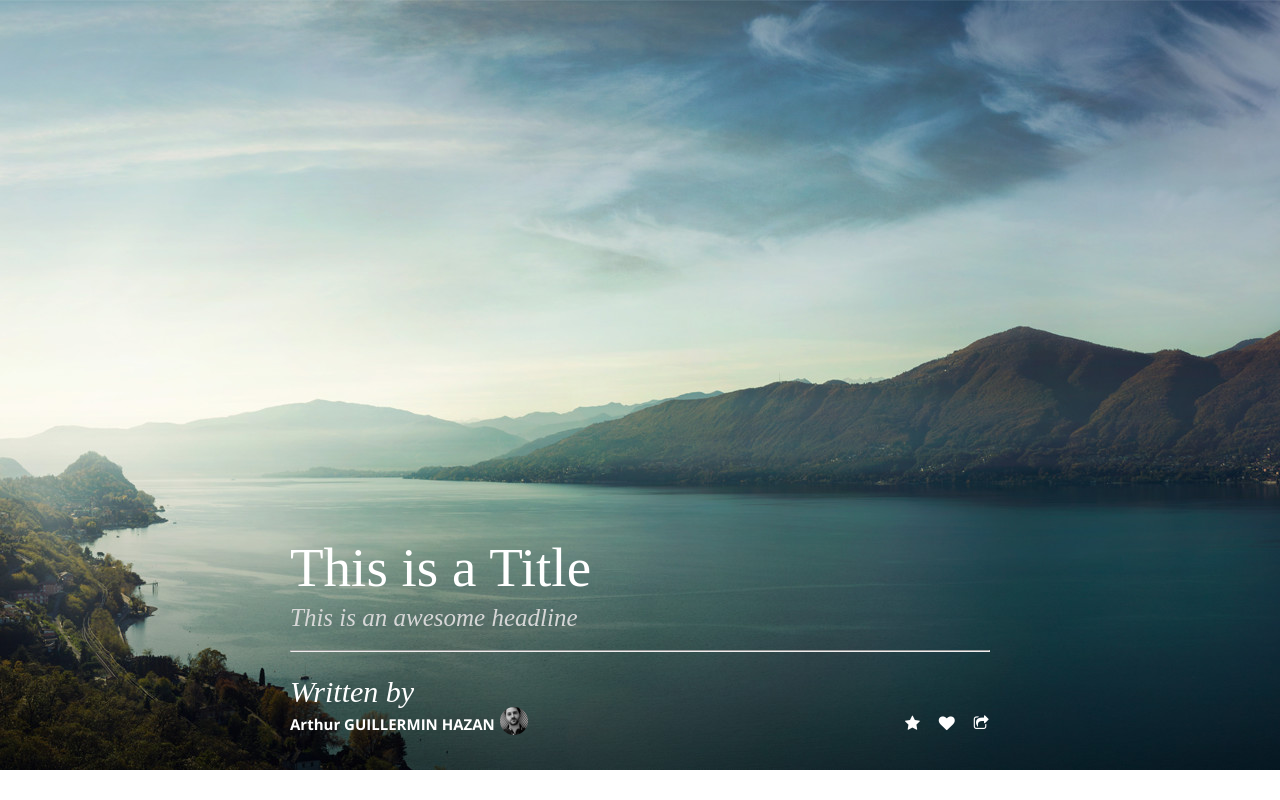
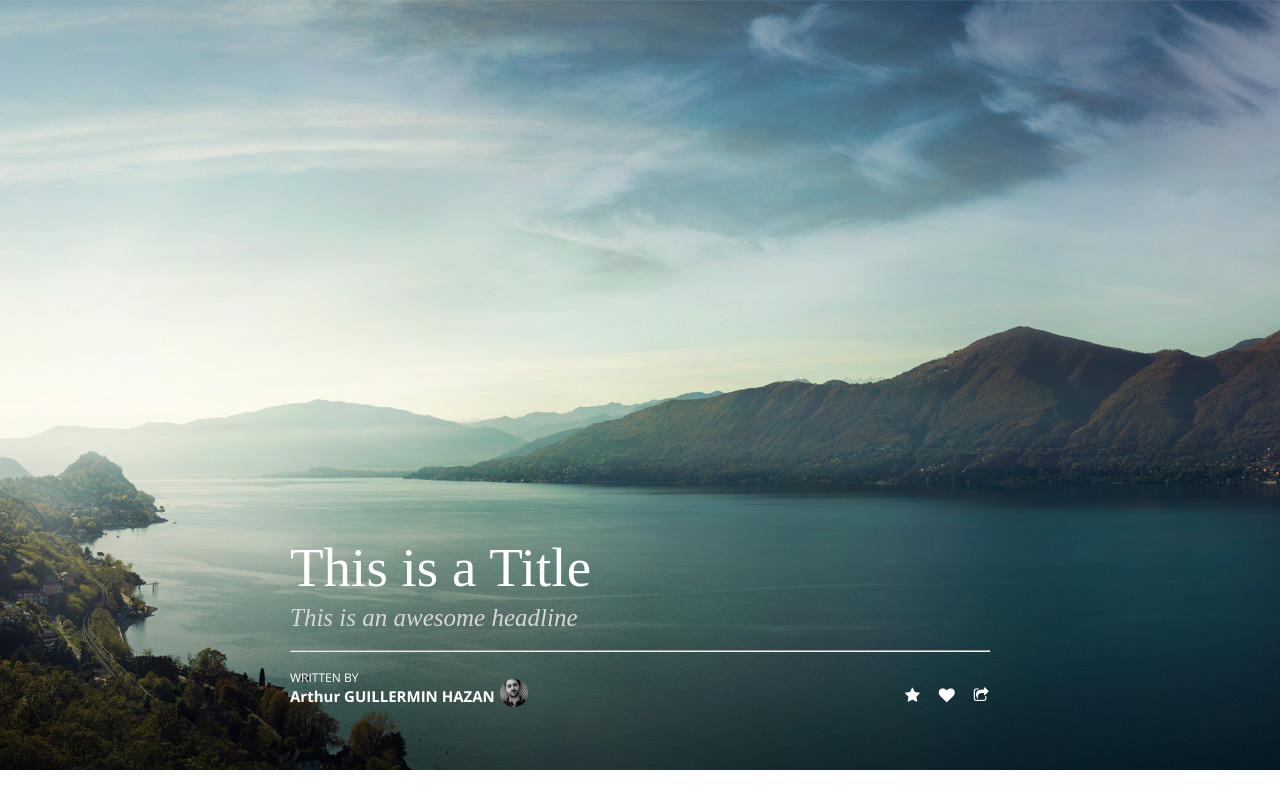
Before and after one commit to denk0/2014-10-16-mediumLike, a plain HTML site: page index.html in a window 1280 px wide. Shown: the top 800 px of the page. Drawn offline with nearby package versions, Linux system fonts and the light colour scheme; a web font is replaced by a local one.

Commit message:
commit2
ready

```diff
--- a/css/style.css
+++ b/css/style.css
@@ -148,7 +148,7 @@ h4{
 	line-height: 40px;
 	font-weight: normal;
 }
-h4{
+.footer h4{
 	font-family: "Gentium Book Basic", 'Times New Roman', serif;
 	font-size: 30px;
 	line-height: 40px;
```
